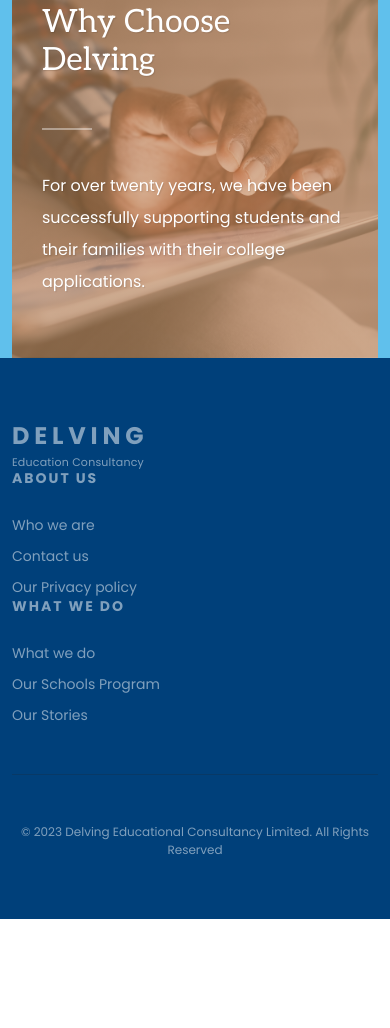
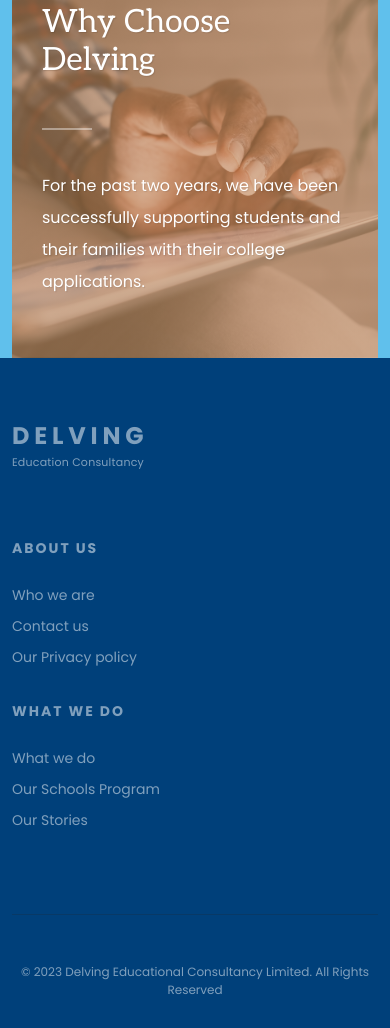
Before and after one commit to Cathella/delving, a plain HTML site: page index.html in a window 390 px wide. Shown: the part 5771-6799 px from the top of the page. Before the commit the page ends 6690 px from the top, so only its background shows below. Drawn offline with nearby package versions, Linux system fonts and the light colour scheme.

Commit message:
Add space in footer links

```diff
--- a/css/style.css
+++ b/css/style.css
@@ -334,4 +334,9 @@ footer h5 {
   header h1 {
     margin: 50px 0;
   }
+
+  .footer-links,
+  .footer-logo {
+    margin-bottom: 35px;
+  }
 }
--- a/index.html
+++ b/index.html
@@ -174,7 +174,7 @@
               <h3>Why Choose <br>Delving</h3>
               <div class="divider2"></div>
               <div class="more">
-                For over twenty years, we have been
+                For the past two years, we have been
                 successfully supporting students and their
                 families with their college applications.
               </div>
@@ -227,9 +227,6 @@
               &copy; 2023 Delving Educational Consultancy Limited. All Rights Reserved
             </div>
           </div>
-          <!-- <div class="col-md-6 col-lg-6">
-            <div class="rights right-float">Designed & Developed by <a href="https://cathella.github.io/">Nakitto Catherine</a>.</div>
-          </div> -->
       </div>
     </section>
   </footer>
```
